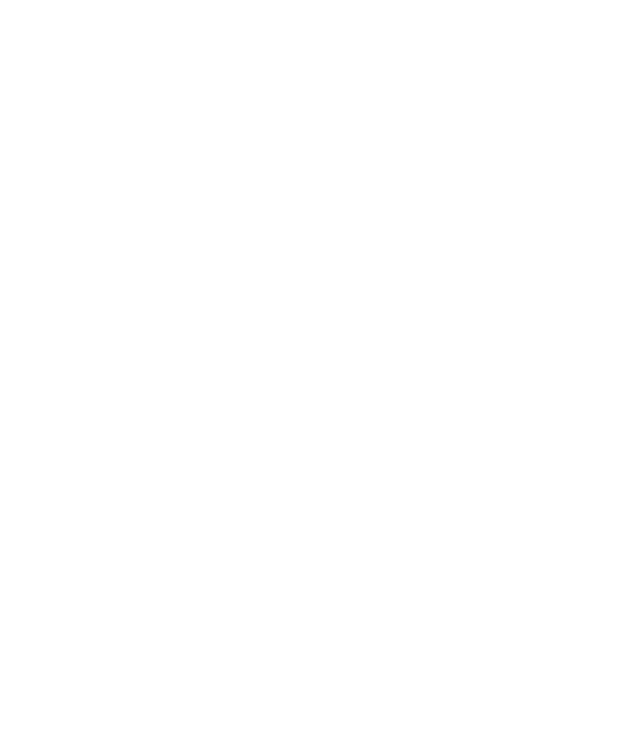
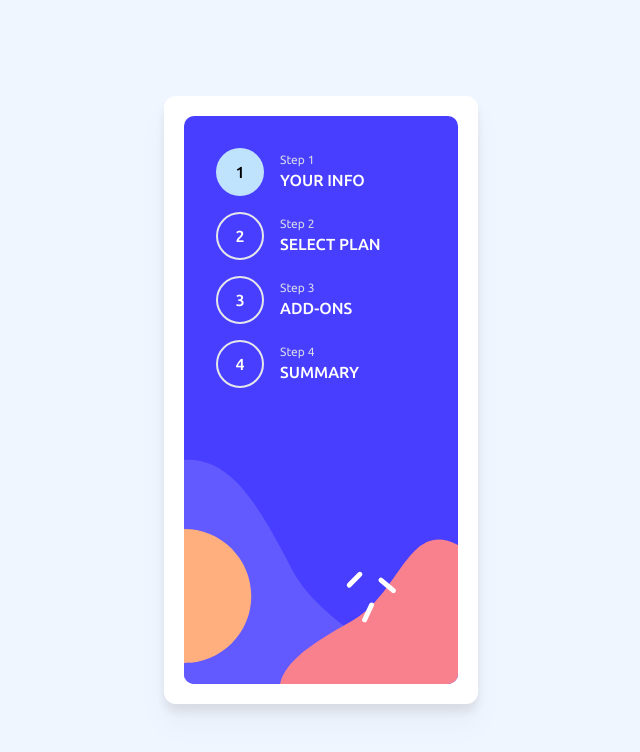
Before and after one commit to PeymanSeirafi/multi-step-form, a React (Create React App) app: page / in a window 1280 px wide. Shown: the top 752 px of the page, without its empty margins (319-959 px from the left). Built offline with nearby package versions, Linux system fonts and the light colour scheme; the HTML template or start-up script is replaced by a standard one.

Commit message:
Creating sidebar component

```diff
--- /dev/null
+++ b/src/App.js
@@ -0,0 +1,19 @@
+import React from "react";
+import Sidebar from "./components/Sidebar";
+
+function App() {
+  const [steps, setSteps] = React.useState([
+    { key: 1, id: 1, name: "YOUR INFO", active: true },
+    { key: 2, id: 2, name: "SELECT PLAN", active: false },
+    { key: 3, id: 3, name: "ADD-ONS", active: false },
+    { key: 4, id: 4, name: "SUMMARY", active: false },
+  ]);
+
+  return (
+    <div className="bg-white rounded-xl drop-shadow-xl p-5 flex">
+      <Sidebar steps={steps} />
+    </div>
+  );
+}
+
+export default App;
--- a/src/App.jsx
+++ /dev/null
@@ -1,7 +0,0 @@
-import React from "react";
-
-function App() {
-  return <div></div>;
-}
-
-export default App;
--- /dev/null
+++ b/src/components/Sidebar.jsx
@@ -0,0 +1,17 @@
+import React from "react";
+import sidebar_img from "../assets/images/bg-sidebar-desktop.svg";
+import Step from "./Step";
+
+function Sidebar(props) {
+  const steps = props.steps.map((item) => (
+    <Step id={item.id} name={item.name} active={item.active} />
+  ));
+  return (
+    <div className="relative">
+      <img src={sidebar_img} alt="sidebar_img" />
+      <div className="absolute top-8 left-8 flex flex-col gap-4">{steps}</div>
+    </div>
+  );
+}
+
+export default Sidebar;
--- /dev/null
+++ b/src/components/Step.jsx
@@ -0,0 +1,18 @@
+import React from "react";
+
+function Step({ id, name, active }) {
+  const isActive = !active
+    ? "rounded-full bg-transparent text-white border-2 w-12 h-12 flex items-center justify-center text-md font-[500]"
+    : "rounded-full bg-[#bfe2fd] w-12 h-12 flex items-center justify-center text-md font-[500]";
+  return (
+    <div className="flex gap-4 items-center">
+      <div className={isActive}>{id}</div>
+      <div>
+        <h5 className="text-xs font-[400] text-[#d6d9e6]">Step {id}</h5>
+        <h3 className="text-md font-[500] text-white">{name}</h3>
+      </div>
+    </div>
+  );
+}
+
+export default Step;
--- a/src/index.js
+++ b/src/index.js
@@ -4,6 +4,9 @@
 import App from "./App";
 
 const root = ReactDOM.createRoot(document.getElementById("root"));
+const body = document.body;
+
+body.className = "flex items-center justify-center min-h-[100vh] bg-[#f0f6ff]";
 root.render(
   <React.StrictMode>
     <App />
```
Also changed, not shown: src/details/data.txt.
